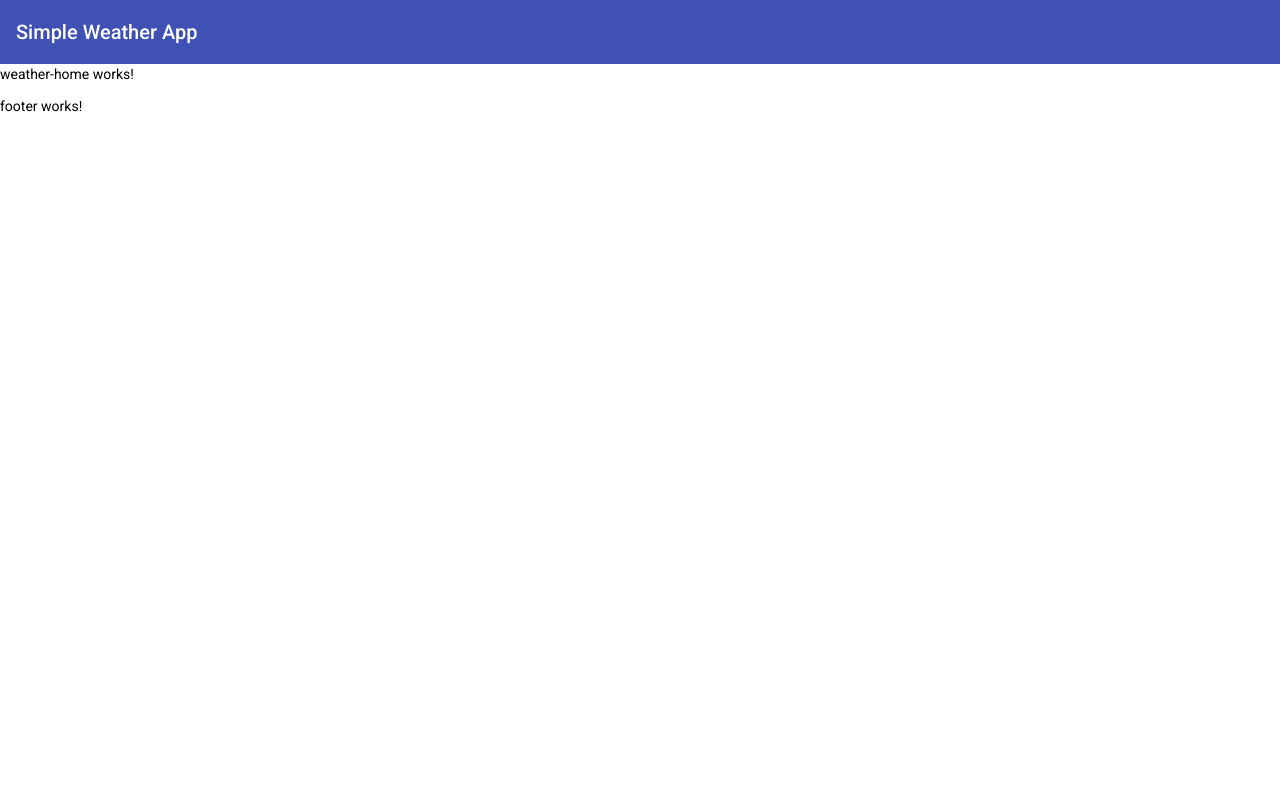
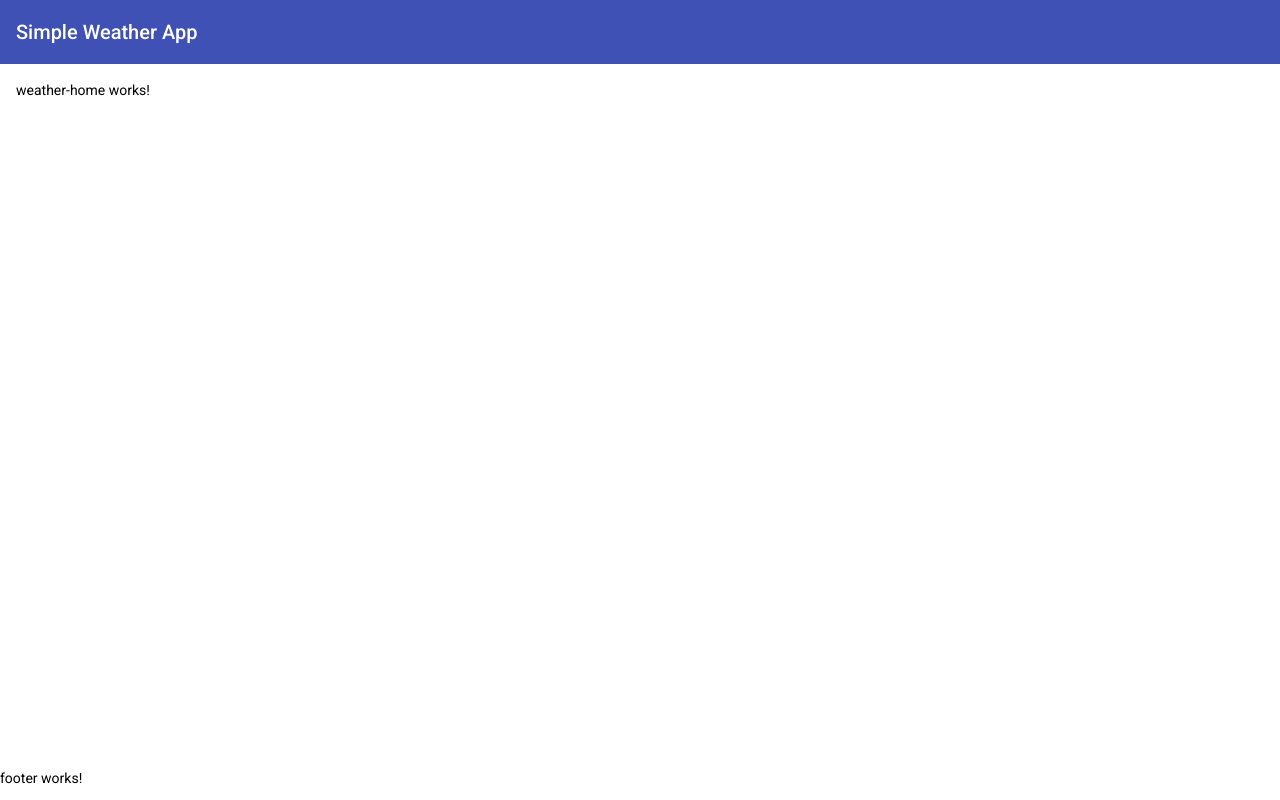
Before and after one commit to ynslmz/Ng-NgRx-Weather-app, an Angular app: page / in a window 1280 px wide. Built offline with nearby package versions, Linux system fonts and the light colour scheme.

Commit message:
a simple layout

```diff
--- a/src/app/app.component.html
+++ b/src/app/app.component.html
@@ -1,3 +1,7 @@
-<swa-header></swa-header>
-<router-outlet></router-outlet>
-<swa-footer></swa-footer>
+<div class="container">
+  <swa-header></swa-header>
+  <div class="main-content">
+    <router-outlet></router-outlet>
+  </div>
+  <swa-footer></swa-footer>
+</div>
--- a/src/app/app.component.scss
+++ b/src/app/app.component.scss
@@ -0,0 +1,9 @@
+.container {
+  display: flex;
+  flex-direction: column;
+  height: 100vh;
+}
+.main-content {
+  flex-grow: 1;
+  padding: 1rem;
+}
```
